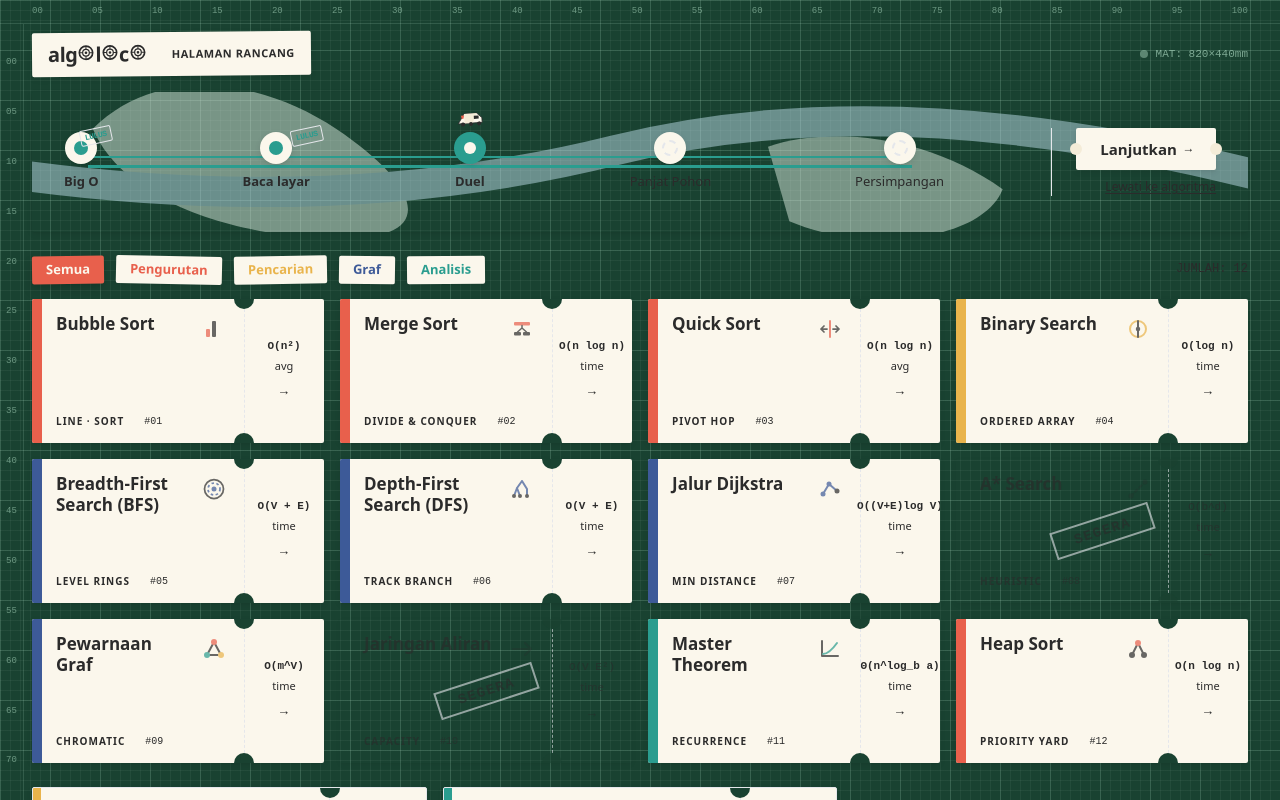
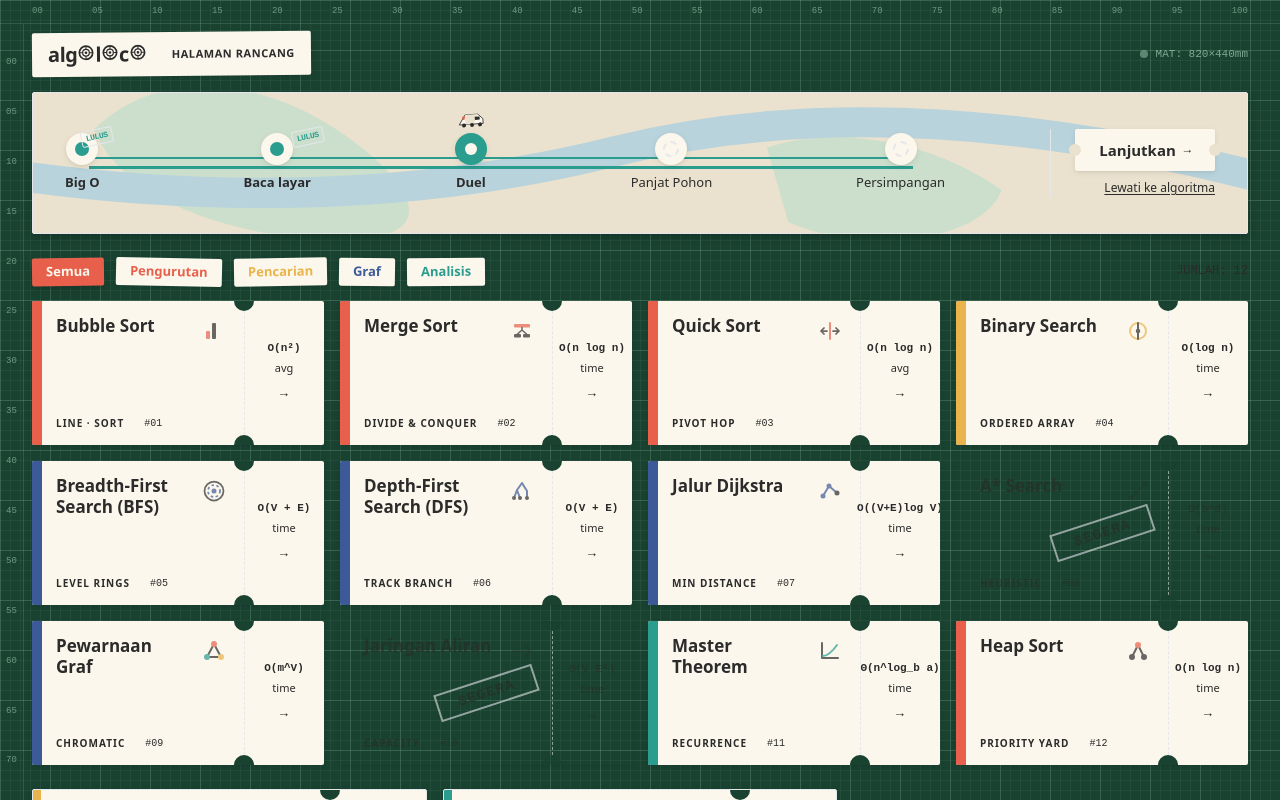
Before and after one commit to nailahhermawan/algoloco, a React (Vite) app: page / in a window 1280 px wide. Shown: the top 800 px of the page. Built offline with nearby package versions, Linux system fonts and the light colour scheme.

Commit message:
style(home): render solid parchment card with distinct map underlay on learning path

```diff
--- a/src/components/home/LearningPathStrip.tsx
+++ b/src/components/home/LearningPathStrip.tsx
@@ -45,19 +45,19 @@ const PaperTrain: React.FC = () => (
 export const LearningPathStrip: React.FC = () => {
   return (
     <section className="relative w-full mb-6">
-      <div className="relative w-full bg-paper-map/90 rounded-sm shadow-paper overflow-hidden px-4 sm:px-8 py-6 flex flex-col md:flex-row items-center justify-between gap-6">
+      <div className="relative w-full bg-[#eae2ce] rounded-sm shadow-[0_3px_8px_rgba(0,0,0,0.22)] border border-ink/10 overflow-hidden px-4 sm:px-8 py-6 flex flex-col md:flex-row items-center justify-between gap-6">
         {/* Soft Cartographic Underlay: river wash + park wash */}
-        <div className="absolute inset-0 pointer-events-none opacity-50 overflow-hidden" aria-hidden="true">
+        <div className="absolute inset-0 pointer-events-none opacity-75 overflow-hidden" aria-hidden="true">
           {/* Park watercolor wash patches */}
           <svg className="absolute -top-10 left-12 w-96 h-48" fill="none" viewBox="0 0 300 150">
-            <path d="M10 60 C 60 10, 140 20, 200 60 C 260 100, 280 140, 220 145 C 160 150, 40 130, 10 60 Z" fill="#d8e8dc" />
+            <path d="M10 60 C 60 10, 140 20, 200 60 C 260 100, 280 140, 220 145 C 160 150, 40 130, 10 60 Z" fill="#c2decb" />
           </svg>
           <svg className="absolute -bottom-10 right-48 w-80 h-44" fill="none" viewBox="0 0 300 150">
-            <path d="M30 40 C 90 20, 180 30, 250 80 C 230 130, 120 140, 50 110 Z" fill="#d8e8dc" />
+            <path d="M30 40 C 90 20, 180 30, 250 80 C 230 130, 120 140, 50 110 Z" fill="#c2decb" />
           </svg>
           {/* Pale blue meandering river */}
           <svg className="absolute inset-0 w-full h-full" fill="none" preserveAspectRatio="none" viewBox="0 0 1000 120">
-            <path d="M -20 70 Q 250 110, 480 50 T 1020 75" fill="none" stroke="#bcdbe8" strokeLinecap="round" strokeWidth="26" />
+            <path d="M -20 70 Q 250 110, 480 50 T 1020 75" fill="none" stroke="#a7cee0" strokeLinecap="round" strokeWidth="26" />
           </svg>
         </div>
 
@@ -139,11 +139,11 @@ export const LearningPathStrip: React.FC = () => {
           >
             {/* Punch notches */}
             <span
-              className="absolute -left-1.5 top-1/2 -translate-y-1/2 w-3 h-3 rounded-full bg-paper-map"
+              className="absolute -left-1.5 top-1/2 -translate-y-1/2 w-3 h-3 rounded-full bg-[#eae2ce]"
               aria-hidden="true"
             />
             <span
-              className="absolute -right-1.5 top-1/2 -translate-y-1/2 w-3 h-3 rounded-full bg-paper-map"
+              className="absolute -right-1.5 top-1/2 -translate-y-1/2 w-3 h-3 rounded-full bg-[#eae2ce]"
               aria-hidden="true"
             />
             <span>{t('lessons.continue')}</span>
--- a/src/styles/tokens.css
+++ b/src/styles/tokens.css
@@ -1,6 +1,6 @@
 :root {
   /* Paper & Ink */
-  --color-paper-map: #f4ecd8;
+  --color-paper-map: #eae2ce;
   --color-paper-map-light: #f6f0e4;
   --color-paper-ticket: #fbf7ec;
   --color-ink: #2b2b2b;
```
